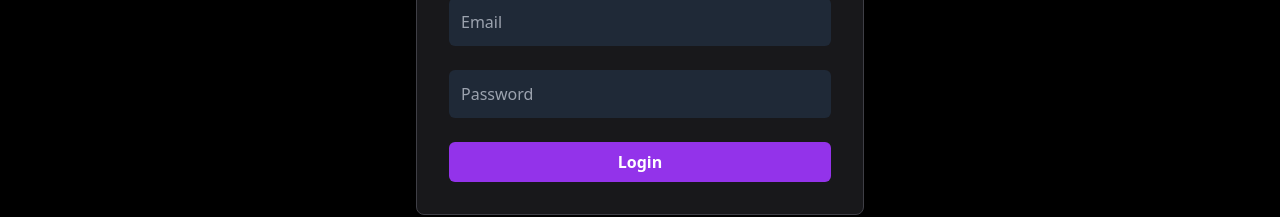
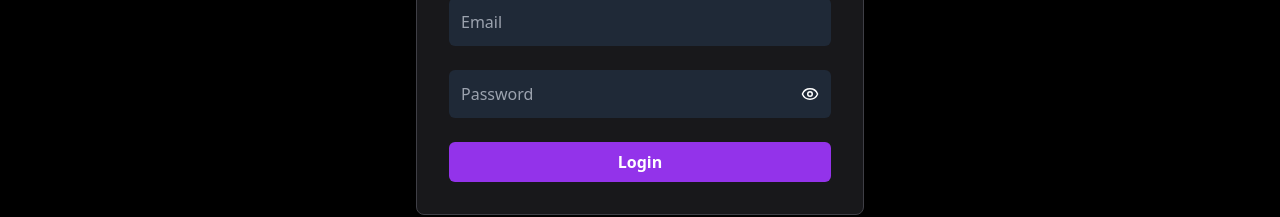
Before and after one commit to tareqrwk/wash-and-waxworks, a React (Create React App) app in the folder client/: page /admin-login in a window 1280 px wide. Shown: the part 408-625 px from the top of the page. Built offline with nearby package versions, Linux system fonts and the light colour scheme.

Commit message:
Updated login

```diff
--- a/client/package.json
+++ b/client/package.json
@@ -9,6 +9,7 @@
     "@testing-library/user-event": "^13.5.0",
     "aos": "^2.3.4",
     "date-fns": "^4.1.0",
+    "lucide-react": "^0.509.0",
     "react": "^19.1.0",
     "react-calendar": "^5.1.0",
     "react-dom": "^19.1.0",
--- a/client/src/pages/AdminLogin.js
+++ b/client/src/pages/AdminLogin.js
@@ -1,10 +1,12 @@
 import { useState } from 'react';
 import { useNavigate } from 'react-router-dom';
 import { useAuth } from '../context/AuthContext';
+import {Eye, EyeOff} from 'lucide-react'
 
 function AdminLogin(){
     const [email, setEmail] = useState('');
     const [password, setPassword] = useState('');
+    const [showPassword, setShowPassword] = useState(false);
     const [error, setError] = useState('');
     const { login } = useAuth();
     const navigate = useNavigate();
@@ -61,14 +63,21 @@ function AdminLogin(){
                     value={email}
                     onChange={(e) => setEmail(e.target.value)}
                 />
-
-                <input
-                    type="password"
-                    placeholder='Password'
-                    className="w-full p-3 rounded-md bg-gray-800 text-white focus:outline-none"
-                    value={password}
-                    onChange={(e) => setPassword(e.target.value)}
-                />
+                <div className="relative">
+                    <input
+                        type={showPassword ? "text" : "password"}
+                        placeholder='Password'
+                        className="w-full p-3 rounded-md bg-gray-800 text-white focus:outline-none pr-10"
+                        value={password}
+                        onChange={(e) => setPassword(e.target.value)}
+                    />
+                    <button
+                        type="button"
+                        onClick={() => setShowPassword((prev) => !prev)}
+                        className="absolute top-1/2 right-3 transform -translate-y-1/2 text-white">
+                            {showPassword ? <EyeOff size={18} /> : <Eye size={18} />}
+                    </button>
+                </div>
 
                 <button
                     type="submit"
```
Also changed, not shown: 1 other file (tests, documents, lock files or other folders).
